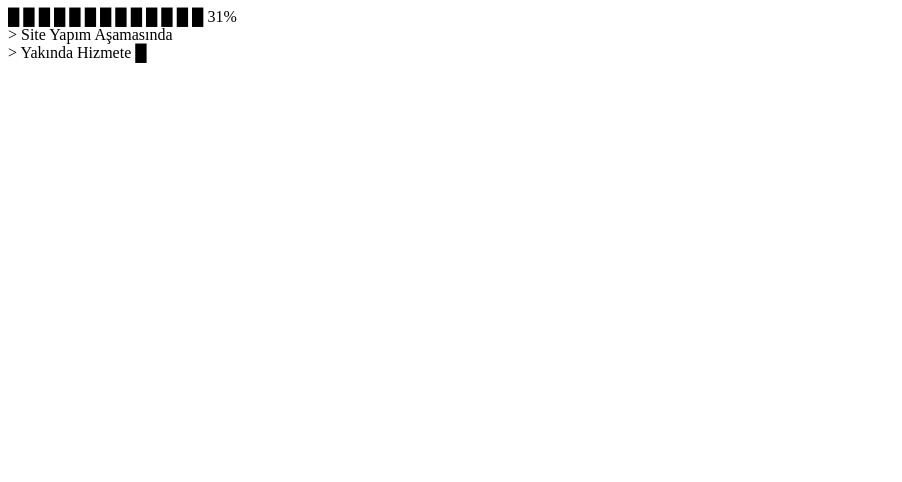
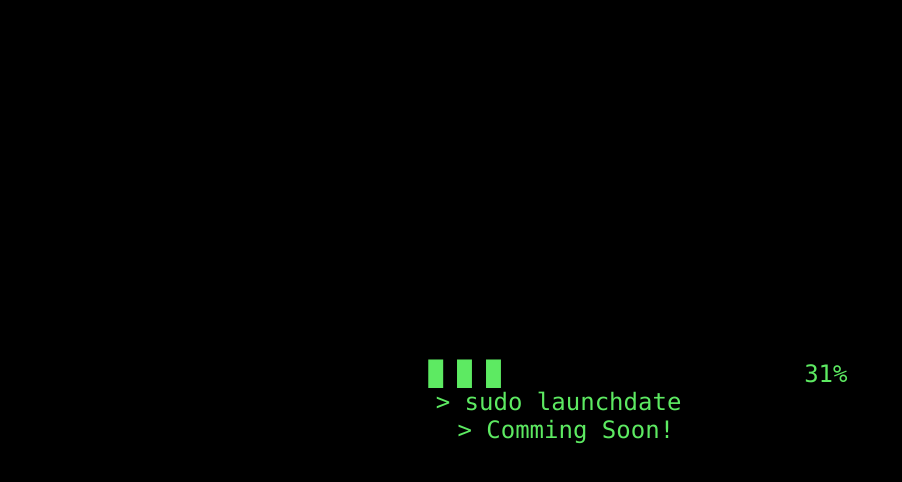
Before and after one commit to lmousom/androidwithmousom.tech, a plain HTML site: page index.html in a window 1280 px wide. Shown: the whole page, without its empty margins (0-902 px from the left). Drawn offline with Linux system fonts and the light colour scheme.

Commit message:
Update index.html

```diff
--- a/index.html
+++ b/index.html
@@ -6,12 +6,13 @@
     <meta http-equiv="X-UA-Compatible" content="ie=edge">
     <title>Android With Mousom</title>
     <link rel="shortcut icon" type="image/jpg" href="./assets/fav.ico"/>
+    <link rel="stylesheet" href="app.css">
   </head>
   <body>
    <body oncontextmenu="return false" onselectstart="return false" ondragstart="return false">
     <div id="yazı">█ █ █ <span style="color:black">█ █ █ █ █ █ █ █ █ █ </span>31%
-      <br>&gt; Site Yapım Aşamasında&nbsp;&nbsp;&nbsp;&nbsp;&nbsp;&nbsp;&nbsp;&nbsp;&nbsp;&nbsp;&nbsp;
-      <br>&gt; Yakında Hizmete  <span id="imleç">█</span>&nbsp;&nbsp;&nbsp;&nbsp;&nbsp;&nbsp;&nbsp;&nbsp;
+      <br>&gt; sudo launchdate&nbsp;&nbsp;&nbsp;&nbsp;&nbsp;&nbsp;&nbsp;&nbsp;&nbsp;&nbsp;&nbsp;
+      <br>&gt; Comming Soon!  <span id="imleç">█</span>&nbsp;&nbsp;&nbsp;&nbsp;&nbsp;&nbsp;&nbsp;&nbsp;
     </div>
   </body>
 </html>
```
